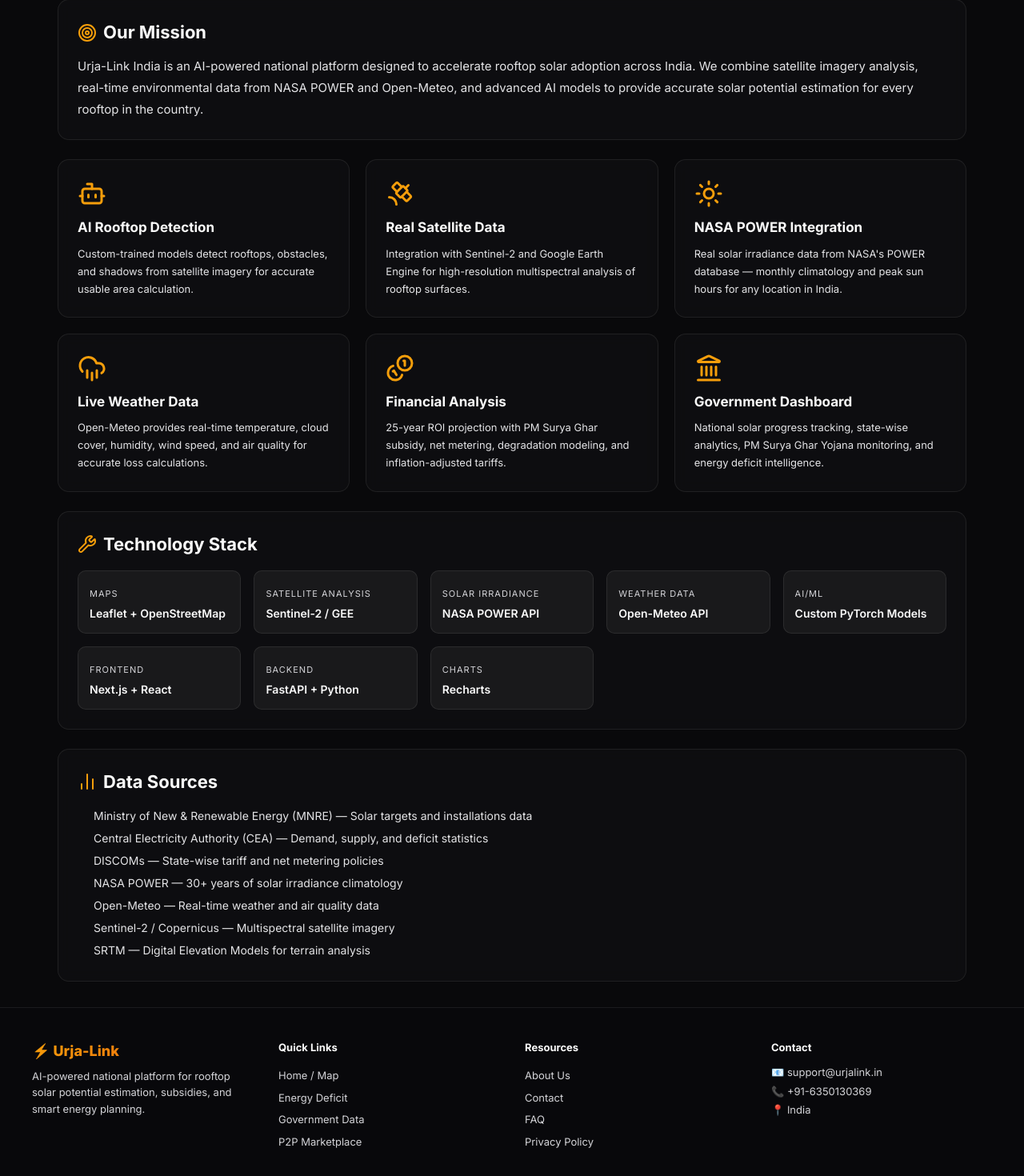
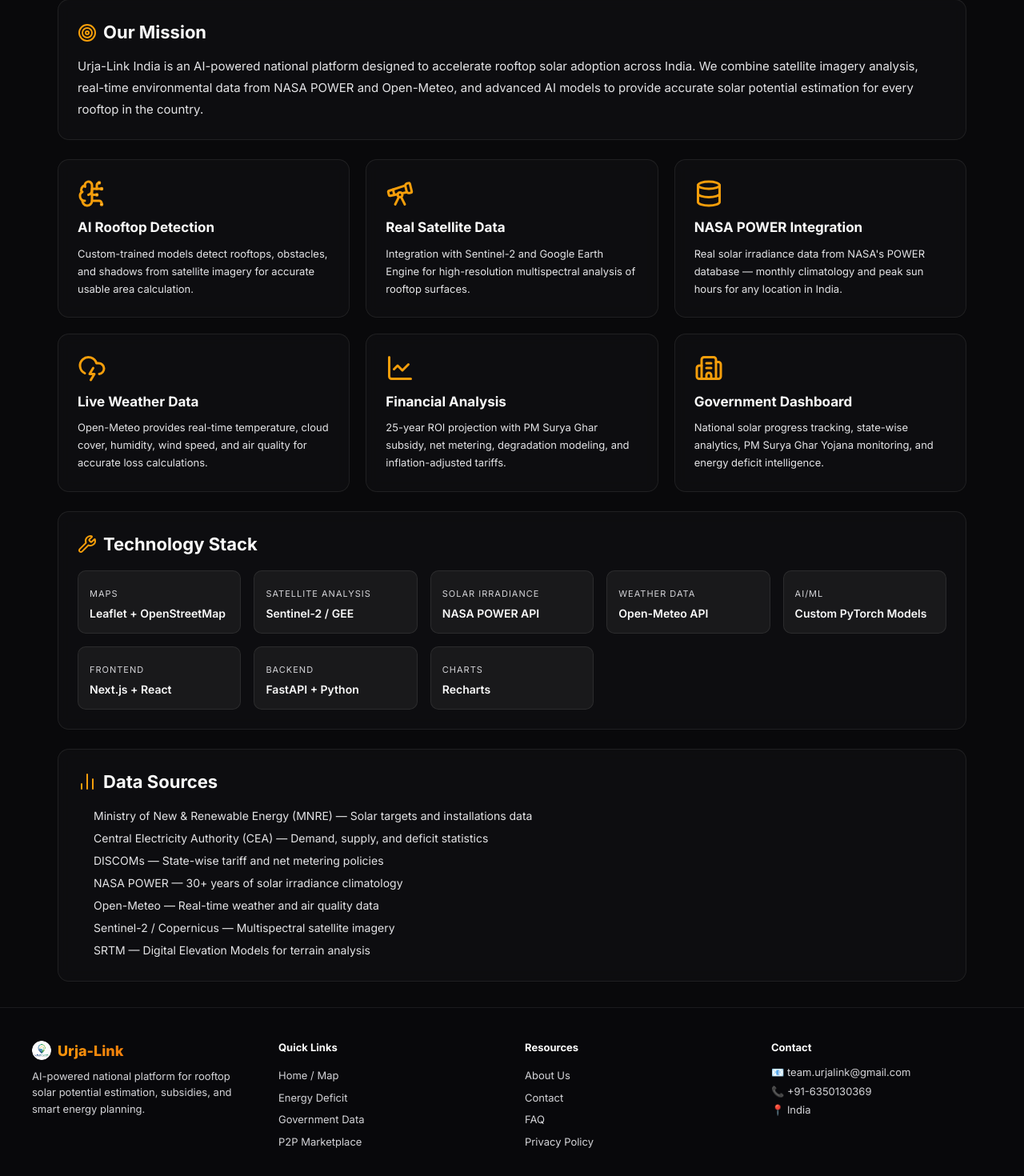
Before and after one commit to Urja-Link/urja-link, a Next.js app: page /about in a window 1280 px wide. Shown: the part 301-1771 px from the top of the page at 80% size. Built offline with nearby package versions, Linux system fonts and the light colour scheme.

Commit message:
Update footer logo and migrate to team.urjalink@gmail.com inbox, upgrade About page icons

```diff
--- a/src/app/about/page.tsx
+++ b/src/app/about/page.tsx
@@ -2,7 +2,7 @@
 
 import Link from "next/link";
 import Footer from "@/components/Footer";
-import { Info, Target, Bot, Satellite, Sun, CloudRain, Coins, Landmark, Wrench, BarChart2 } from "lucide-react";
+import { Info, Target, BrainCircuit, Telescope, Database, CloudLightning, LineChart, Building2, Wrench, BarChart2 } from "lucide-react";
 
 export default function AboutPage() {
     return (
@@ -31,27 +31,27 @@
                 <div style={{ display: "grid", gridTemplateColumns: "repeat(auto-fit, minmax(280px, 1fr))", gap: 20, marginBottom: 24 }}>
                     {[
                         {
-                            icon: <Bot size={36} color="var(--warning)" />, title: "AI Rooftop Detection",
+                            icon: <BrainCircuit size={36} color="var(--warning)" />, title: "AI Rooftop Detection",
                             desc: "Custom-trained models detect rooftops, obstacles, and shadows from satellite imagery for accurate usable area calculation.",
                         },
                         {
-                            icon: <Satellite size={36} color="var(--warning)" />, title: "Real Satellite Data",
+                            icon: <Telescope size={36} color="var(--warning)" />, title: "Real Satellite Data",
                             desc: "Integration with Sentinel-2 and Google Earth Engine for high-resolution multispectral analysis of rooftop surfaces.",
                         },
                         {
-                            icon: <Sun size={36} color="var(--warning)" />, title: "NASA POWER Integration",
+                            icon: <Database size={36} color="var(--warning)" />, title: "NASA POWER Integration",
                             desc: "Real solar irradiance data from NASA's POWER database — monthly climatology and peak sun hours for any location in India.",
                         },
                         {
-                            icon: <CloudRain size={36} color="var(--warning)" />, title: "Live Weather Data",
+                            icon: <CloudLightning size={36} color="var(--warning)" />, title: "Live Weather Data",
                             desc: "Open-Meteo provides real-time temperature, cloud cover, humidity, wind speed, and air quality for accurate loss calculations.",
                         },
                         {
-                            icon: <Coins size={36} color="var(--warning)" />, title: "Financial Analysis",
+                            icon: <LineChart size={36} color="var(--warning)" />, title: "Financial Analysis",
                             desc: "25-year ROI projection with PM Surya Ghar subsidy, net metering, degradation modeling, and inflation-adjusted tariffs.",
                         },
                         {
-                            icon: <Landmark size={36} color="var(--warning)" />, title: "Government Dashboard",
+                            icon: <Building2 size={36} color="var(--warning)" />, title: "Government Dashboard",
                             desc: "National solar progress tracking, state-wise analytics, PM Surya Ghar Yojana monitoring, and energy deficit intelligence.",
                         },
                     ].map((f) => (
--- a/src/app/contact/page.tsx
+++ b/src/app/contact/page.tsx
@@ -118,7 +118,7 @@
                         <div className="info-card" style={{ marginBottom: 20 }}>
                             <h3 style={{ fontSize: 17, fontWeight: 700, margin: "0 0 16px 0", display: "flex", alignItems: "center", gap: 8 }}><Phone size={20} color="var(--warning)" /> Contact Info</h3>
                             <div style={{ display: "flex", flexDirection: "column", gap: 12, color: "var(--text-secondary)" }}>
-                                <p style={{ display: "flex", alignItems: "center", gap: 8, margin: 0 }}><Mail size={16} /> support@urjalink.in</p>
+                                <p style={{ display: "flex", alignItems: "center", gap: 8, margin: 0 }}><Mail size={16} /> team.urjalink@gmail.com</p>
                                 <p style={{ display: "flex", alignItems: "center", gap: 8, margin: 0 }}><Phone size={16} /> +91-XXXXX-XXXXX</p>
                                 <p style={{ display: "flex", alignItems: "center", gap: 8, margin: 0 }}><Clock size={16} /> Mon–Sat: 9:00 AM – 6:00 PM IST</p>
                             </div>
--- a/src/app/legal/page.tsx
+++ b/src/app/legal/page.tsx
@@ -50,7 +50,7 @@
                         <h3 style={{ color: "var(--foreground)", margin: "16px 0 8px", fontWeight: 600 }}>5. Your Rights</h3>
                         <p>
                             You have the right to access, modify, or delete your personal data at any time.
-                            Contact us at support@urjalink.in to exercise these rights.
+                            Contact us at team.urjalink@gmail.com to exercise these rights.
                         </p>
                     </div>
                 </div>
@@ -90,7 +90,7 @@
 
                         <h3 style={{ color: "var(--foreground)", margin: "16px 0 8px", fontWeight: 600 }}>5. Contact</h3>
                         <p>
-                            For any questions about these terms, contact us at support@urjalink.in or visit
+                            For any questions about these terms, contact us at team.urjalink@gmail.com or visit
                             our <Link href="/contact" style={{ color: "var(--foreground)" }}>Contact page</Link>.
                         </p>
                     </div>
--- a/src/components/Footer.tsx
+++ b/src/components/Footer.tsx
@@ -1,4 +1,5 @@
 import Link from "next/link";
+import Image from "next/image";
 import { useLanguage } from "@/context/LanguageContext";
 
 export default function Footer() {
@@ -34,9 +35,13 @@
                             WebkitBackgroundClip: "text",
                             WebkitTextFillColor: "transparent",
                             margin: "0 0 8px",
+                            display: "flex",
+                            alignItems: "center",
+                            gap: "8px"
                         }}
                     >
-                        ⚡ Urja-Link
+                        <Image src="/circular-logo.png" alt="Logo" width={24} height={24} style={{ borderRadius: "50%" }} />
+                        Urja-Link
                     </h3>
                     <p style={{ lineHeight: 1.6 }}>
                         {t("footer_desc")}
@@ -95,7 +100,7 @@
                 {/* Contact */}
                 <div>
                     <h4 style={{ color: "var(--foreground)", marginBottom: 12, fontWeight: 700 }}>{t("f_contact")}</h4>
-                    <p style={{ marginBottom: 4 }}>📧 support@urjalink.in</p>
+                    <p style={{ marginBottom: 4 }}>📧 team.urjalink@gmail.com</p>
                     <p style={{ marginBottom: 4 }}>📞 +91-6350130369</p>
                     <p>📍 India</p>
                 </div>
```
